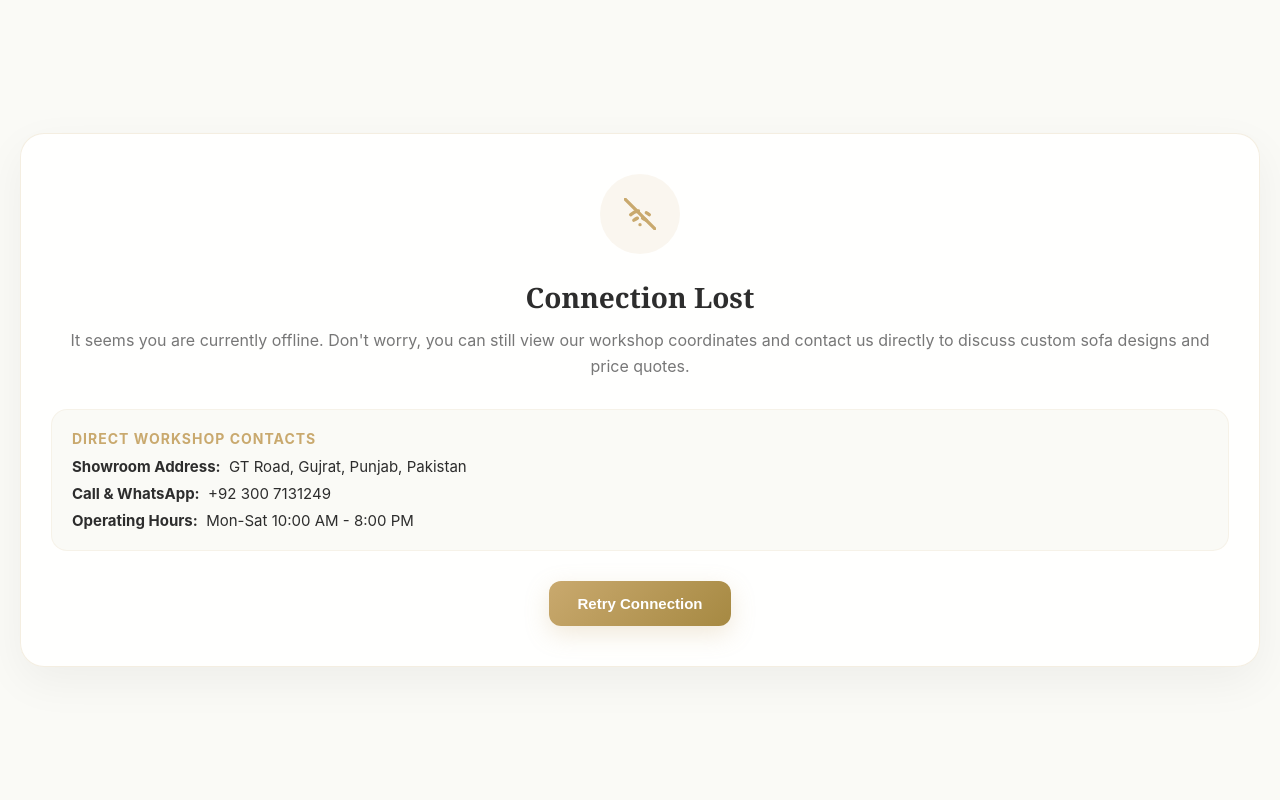
After one commit to KhizarJamshaidIqbal/customsofaprices, a PHP site: page /offline.html in a window 1280 px wide. The commit adds this page. Run offline with PHP 8.4, Linux system fonts and the light colour scheme.

Commit message:
Add AI/LLM structured files, offline page, PWA webmanifest, and corporate knowledge graph jsonld schema

```diff
--- a/collection.php
+++ b/collection.php
@@ -489,7 +489,8 @@ $c = $collections[$id];
     <meta name="author" content="Custom Sofa Prices Pakistan">
     <meta name="robots" content="index, follow">
     <link rel="canonical" href="https://cutomsofaprices.com/collection.php?id=<?= $id ?>">
-    <link rel="manifest" href="manifest.json">
+    <link rel="manifest" href="manifest.webmanifest">
+    <link rel="alternate" type="application/ld+json" href="knowledge-graph.jsonld">
 
     <!-- Favicon -->
     <link rel="icon" type="image/png" href="images/favicon.webp">
--- a/contact.php
+++ b/contact.php
@@ -18,7 +18,8 @@ $F = embed_sanitize($cd['footer_html'], (bool)$cd['allow_scripts']);
     <meta name="author" content="Custom Sofa Prices Pakistan">
     <meta name="robots" content="index, follow, max-snippet:-1, max-image-preview:large, max-video-preview:-1">
     <link rel="canonical" href="https://cutomsofaprices.com/contact.php">
-    <link rel="manifest" href="manifest.json">
+    <link rel="manifest" href="manifest.webmanifest">
+    <link rel="alternate" type="application/ld+json" href="knowledge-graph.jsonld">
 
     <!-- Favicon -->
     <link rel="icon" type="image/png" href="images/favicon.webp">
--- a/faq.php
+++ b/faq.php
@@ -18,7 +18,8 @@ $F = embed_sanitize($cd['footer_html'], (bool)$cd['allow_scripts']);
     <meta name="author" content="Custom Sofa Prices Pakistan">
     <meta name="robots" content="index, follow, max-snippet:-1, max-image-preview:large, max-video-preview:-1">
     <link rel="canonical" href="https://cutomsofaprices.com/faq.php">
-    <link rel="manifest" href="manifest.json">
+    <link rel="manifest" href="manifest.webmanifest">
+    <link rel="alternate" type="application/ld+json" href="knowledge-graph.jsonld">
 
     <!-- Favicon -->
     <link rel="icon" type="image/png" href="images/favicon.webp">
--- a/index.php
+++ b/index.php
@@ -18,7 +18,8 @@ $F = embed_sanitize($cd['footer_html'], (bool)$cd['allow_scripts']);
     <meta name="author" content="Custom Sofa Prices Pakistan">
     <meta name="robots" content="index, follow, max-snippet:-1, max-image-preview:large, max-video-preview:-1">
     <link rel="canonical" href="https://cutomsofaprices.com/">
-    <link rel="manifest" href="manifest.json">
+    <link rel="manifest" href="manifest.webmanifest">
+    <link rel="alternate" type="application/ld+json" href="knowledge-graph.jsonld">
 
     <!-- Favicon -->
     <link rel="icon" type="image/png" href="images/favicon.webp">
--- /dev/null
+++ b/offline.html
@@ -0,0 +1,142 @@
+<!DOCTYPE html>
+<html lang="en" dir="ltr">
+<head>
+    <meta charset="UTF-8">
+    <meta name="viewport" content="width=device-width, initial-scale=1.0">
+    <title>You are Offline | Custom Sofa Prices Pakistan</title>
+    <style>
+        * {
+            box-sizing: border-box;
+            margin: 0;
+            padding: 0;
+        }
+        body {
+            font-family: 'Inter', system-ui, -apple-system, sans-serif;
+            background-color: #FAFAF6;
+            color: #2D2D2D;
+            display: flex;
+            align-items: center;
+            justify-content: center;
+            min-height: 100vh;
+            padding: 20px;
+            text-align: center;
+        }
+        .container {
+            max-w: 600px;
+            width: 100%;
+            background: rgba(255, 255, 255, 0.85);
+            border: 1px solid rgba(201, 169, 110, 0.2);
+            border-radius: 24px;
+            padding: 40px 30px;
+            box-shadow: 0 15px 45px rgba(0,0,0,0.05);
+            backdrop-filter: blur(8px);
+        }
+        .icon {
+            display: inline-flex;
+            align-items: center;
+            justify-content: center;
+            width: 80px;
+            height: 80px;
+            border-radius: 50%;
+            background-color: rgba(201, 169, 110, 0.1);
+            color: #C9A96E;
+            font-size: 32px;
+            margin-bottom: 24px;
+        }
+        h1 {
+            font-family: 'Playfair Display', Georgia, serif;
+            font-size: 28px;
+            font-weight: 700;
+            color: #2D2D2D;
+            margin-bottom: 12px;
+        }
+        p {
+            color: #777777;
+            font-size: 16px;
+            line-height: 1.6;
+            margin-bottom: 30px;
+        }
+        .info-card {
+            background-color: #FAFAF6;
+            border: 1px solid rgba(201, 169, 110, 0.1);
+            border-radius: 16px;
+            padding: 20px;
+            text-align: left;
+            margin-bottom: 30px;
+        }
+        .info-title {
+            font-size: 14px;
+            font-weight: 700;
+            color: #C9A96E;
+            text-transform: uppercase;
+            letter-spacing: 1px;
+            margin-bottom: 10px;
+        }
+        .info-item {
+            font-size: 15px;
+            color: #2D2D2D;
+            margin-bottom: 8px;
+            display: flex;
+            align-items: center;
+        }
+        .info-item:last-child {
+            margin-bottom: 0;
+        }
+        .btn {
+            display: inline-flex;
+            align-items: center;
+            justify-content: center;
+            background: linear-gradient(135deg, #C9A96E 0%, #A68942 100%);
+            color: #FFFFFF;
+            text-decoration: none;
+            font-weight: 600;
+            font-size: 15px;
+            padding: 14px 28px;
+            border-radius: 12px;
+            transition: transform 0.2s ease, box-shadow 0.2s ease;
+            box-shadow: 0 8px 24px rgba(201,169,110,0.25);
+            border: none;
+            cursor: pointer;
+        }
+        .btn:hover {
+            transform: translateY(-2px);
+            box-shadow: 0 12px 30px rgba(201,169,110,0.35);
+        }
+    </style>
+</head>
+<body>
+
+    <div class="container">
+        <!-- SVG Wi-Fi Off Icon -->
+        <div class="icon">
+            <svg xmlns="http://www.w3.org/2000/svg" width="32" height="32" viewBox="0 0 24 24" fill="none" stroke="currentColor" stroke-width="2.5" stroke-linecap="round" stroke-linejoin="round">
+                <line x1="1" y1="1" x2="23" y2="23"></line>
+                <path d="M16.72 11.06A10.94 10.94 0 0 1 19 12.5"></path>
+                <path d="M5 12.5a10.94 10.94 0 0 1 5.83-2.84"></path>
+                <path d="M7.34 16.7a14.27 14.27 0 0 1 2.71-1.6"></path>
+                <path d="M12 20h.01"></path>
+                <path d="M13.95 15.1a14.27 14.27 0 0 1 2.71 1.6"></path>
+            </svg>
+        </div>
+
+        <h1>Connection Lost</h1>
+        <p>It seems you are currently offline. Don't worry, you can still view our workshop coordinates and contact us directly to discuss custom sofa designs and price quotes.</p>
+
+        <div class="info-card">
+            <div class="info-title">Direct Workshop Contacts</div>
+            <div class="info-item">
+                <strong>Showroom Address: </strong> &nbsp; GT Road, Gujrat, Punjab, Pakistan
+            </div>
+            <div class="info-item">
+                <strong>Call & WhatsApp: </strong> &nbsp; +92 300 7131249
+            </div>
+            <div class="info-item">
+                <strong>Operating Hours: </strong> &nbsp; Mon-Sat 10:00 AM - 8:00 PM
+            </div>
+        </div>
+
+        <button class="btn" onclick="window.location.reload();">Retry Connection</button>
+    </div>
+
+</body>
+</html>
```
Also changed, not shown: ai.txt (added, +34 -0 lines), llms-full.txt (added, +127 -0 lines), llms.txt (added, +51 -0 lines), manifest.webmanifest (renamed from manifest.json), 1 other file.
